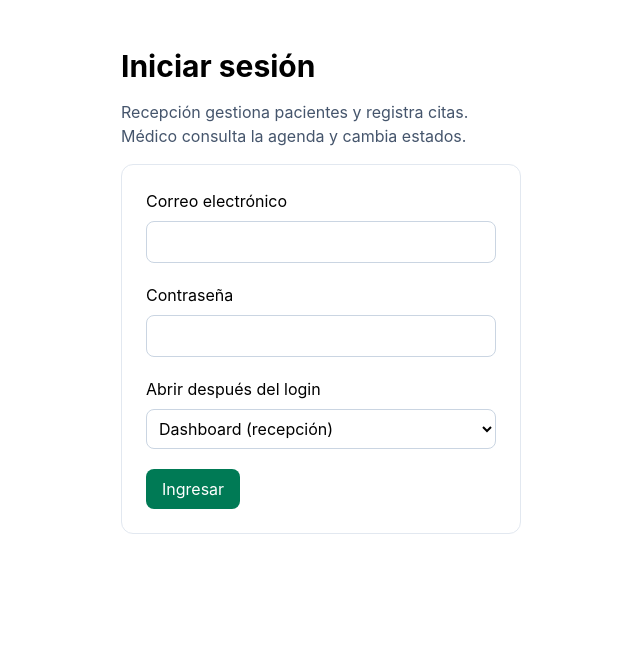
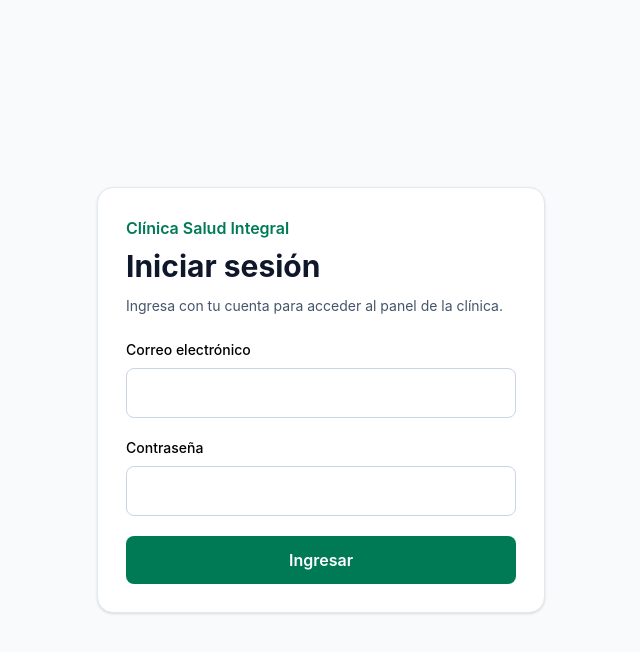
Before and after one commit to dariomartinez2014/clinica-frontend, a React (Vite) app: page /login in a window 1280 px wide. Shown: the top 652 px of the page, without its empty margins (319-959 px from the left). Built offline with nearby package versions, Linux system fonts and the light colour scheme; no server answers.

Commit message:
feat: implement JWT login with persisted auth store

```diff
--- a/package.json
+++ b/package.json
@@ -9,7 +9,8 @@
     "lint": "oxlint",
     "test:stores": "node scripts/test-stores.mjs",
     "preview": "vite preview",
-    "test:reportes": "node scripts/test-reportes.mjs"
+    "test:reportes": "node scripts/test-reportes.mjs",
+    "test:auth": "node scripts/test-auth.mjs"
   },
   "dependencies": {
     "@hookform/resolvers": "^5.9.1",
--- a/src/App.tsx
+++ b/src/App.tsx
@@ -1,4 +1,5 @@
-import PaginaReportes from './pages/PaginaReportes';
+import RutaAutenticada from "./components/RutaAutenticada";
+import PaginaReportes from "./pages/PaginaReportes";
 import PaginaCitas from "./pages/PaginaCitas";
 import PaginaLogin from "./pages/PaginaLogin";
 
@@ -15,6 +16,7 @@ export default function App() {
   return (
     <Routes>
       <Route path="/login" element={<PaginaLogin />} />
+      <Route element={<RutaAutenticada />}>
         <Route element={<Layout />}>
           <Route path="/" element={<PaginaDashboard />} />
           <Route path="/pacientes" element={<PaginaPacientes />} />
@@ -24,6 +26,7 @@ export default function App() {
           <Route path="/citas/nueva" element={<PaginaNuevaCita />} />
           <Route path="*" element={<PaginaNotFound />} />
         </Route>
+      </Route>
     </Routes>
   );
 }
--- /dev/null
+++ b/src/components/RutaAutenticada.tsx
@@ -0,0 +1,12 @@
+import { Navigate, Outlet } from "react-router-dom";
+import { useAuthStore } from "../stores/authStore";
+export default function RutaAutenticada() {
+  const token = useAuthStore((s) => s.token);
+  const usuario = useAuthStore((s) => s.usuario);
+  const isAuthenticated = useAuthStore((s) => s.isAuthenticated);
+  return isAuthenticated && token && usuario ? (
+    <Outlet />
+  ) : (
+    <Navigate to="/login" replace />
+  );
+}
--- a/src/pages/PaginaLogin.tsx
+++ b/src/pages/PaginaLogin.tsx
@@ -1,94 +1,123 @@
+import { useState } from "react";
+import { useForm } from "react-hook-form";
+import { zodResolver } from "@hookform/resolvers/zod";
+import { Navigate, useNavigate } from "react-router-dom";
 import toast from "react-hot-toast";
+import { loginSchema } from "../schemas/loginSchema";
+import type { LoginFormData } from "../schemas/loginSchema";
+import { login } from "../services/auth";
+import { useAuthStore } from "../stores/authStore";
 import { extraerMensajeError } from "../lib/errorHandler";
-import { useState } from "react";
-import type { FormEvent } from "react";
-import { useNavigate } from "react-router-dom";
-import { api } from "../lib/axios";
-
 export default function PaginaLogin() {
   const navigate = useNavigate();
-  const [email, setEmail] = useState("");
-  const [password, setPassword] = useState("");
-  const [destino, setDestino] = useState("/");
-  const [cargando, setCargando] = useState(false);
-  const [error, setError] = useState(false);
-
-  async function iniciarSesion(event: FormEvent<HTMLFormElement>) {
-    event.preventDefault();
-    setCargando(true);
-    setError(false);
+  const setAuth = useAuthStore((s) => s.login);
+  const isAuthenticated = useAuthStore((s) => s.isAuthenticated);
+  const [errorServidor, setErrorServidor] = useState("");
+  const {
+    register,
+    handleSubmit,
+    formState: { errors, isSubmitting },
+  } = useForm<LoginFormData>({
+    resolver: zodResolver(loginSchema),
+    defaultValues: { email: "", password: "" },
+  });
+  async function onSubmit(datos: LoginFormData) {
+    setErrorServidor("");
     try {
-      const { data } = await api.post<{ token: string }>("/auth/login", {
-        email,
-        password,
-      });
-      localStorage.setItem("token", data.token);
-      navigate(destino);
+      const { token, usuario } = await login(datos);
+      setAuth(token, usuario);
+      toast.success("¡Bienvenido!");
+      navigate("/", { replace: true });
     } catch (err: unknown) {
-      setError(true);
-      toast.error(extraerMensajeError(err));
-    } finally {
-      setCargando(false);
+      const mensaje = extraerMensajeError(err);
+      setErrorServidor(mensaje);
+      toast.error(mensaje);
     }
   }
-
+  if (isAuthenticated) return <Navigate to="/" replace />;
   return (
-    <main className="mx-auto max-w-md px-6 py-12">
-      <h1 className="text-3xl font-bold">Iniciar sesión</h1>
-      <p className="my-4 text-slate-600">
-        Recepción gestiona pacientes y registra citas. Médico consulta la agenda
-        y cambia estados.
+    <main className="flex min-h-screen items-center justify-center bg-slate-50 px-5 py-10">
+      <section className="w-full max-w-md rounded-2xl border border-slate-200 bg-white p-7 shadow-sm">
+        <p className="mb-2 font-semibold text-emerald-700">
+          Clínica Salud Integral
+        </p>
+        <h1 className="text-3xl font-bold text-slate-900">Iniciar sesión</h1>
+        <p className="mb-6 mt-3 text-sm text-slate-600">
+          Ingresa con tu cuenta para acceder al panel de la clínica.
         </p>
         <form
-        onSubmit={iniciarSesion}
-        className="space-y-5 rounded-xl border border-slate-200 bg-white p-6"
+          onSubmit={handleSubmit(onSubmit)}
+          noValidate
+          className="space-y-5"
         >
-        <label className="block">
+          <div>
+            <label htmlFor="login-email" className="block text-sm font-medium">
               Correo electrónico
+            </label>
             <input
+              id="login-email"
               type="email"
               autoComplete="username"
-            required
-            value={email}
-            onChange={(event) => setEmail(event.target.value)}
-            className="mt-2 w-full rounded-lg border border-slate-300 p-2"
+              {...register("email")}
+              disabled={isSubmitting}
+              aria-invalid={!!errors.email}
+              aria-describedby={errors.email ? "error-email" : undefined}
+              className="mt-2 w-full rounded-lg border border-slate-300 p-3 focus-visible:outline-emerald-600"
             />
+            {errors.email && (
+              <p
+                id="error-email"
+                role="alert"
+                className="mt-1 text-sm text-red-700"
+              >
+                {errors.email.message}
+              </p>
+            )}
+          </div>
+          <div>
+            <label
+              htmlFor="login-password"
+              className="block text-sm font-medium"
+            >
+              Contraseña
             </label>
-        <label className="block">
-          Contraseña
             <input
+              id="login-password"
               type="password"
               autoComplete="current-password"
-            required
-            value={password}
-            onChange={(event) => setPassword(event.target.value)}
-            className="mt-2 w-full rounded-lg border border-slate-300 p-2"
+              {...register("password")}
+              disabled={isSubmitting}
+              aria-invalid={!!errors.password}
+              aria-describedby={errors.password ? "error-password" : undefined}
+              className="mt-2 w-full rounded-lg border border-slate-300 p-3 focus-visible:outline-emerald-600"
             />
-        </label>
-        <label className="block">
-          Abrir después del login
-          <select
-            aria-label="Abrir después del login"
-            value={destino}
-            onChange={(event) => setDestino(event.target.value)}
-            className="mt-2 w-full rounded-lg border border-slate-300 p-2"
+            {errors.password && (
+              <p
+                id="error-password"
+                role="alert"
+                className="mt-1 text-sm text-red-700"
               >
-            <option value="/">Dashboard (recepción)</option>
-            <option value="/citas">Agenda médica (MEDICO)</option>
-          </select>
-        </label>
-        {error && (
-          <p role="alert" className="text-red-700">
-            No se pudo iniciar sesión. Revisa tus credenciales y la conexión.
+                {errors.password.message}
+              </p>
+            )}
+          </div>
+          {errorServidor && (
+            <p
+              role="alert"
+              className="rounded-lg bg-red-50 p-3 text-sm text-red-800"
+            >
+              {errorServidor}
             </p>
           )}
           <button
-          disabled={cargando}
-          className="rounded-lg bg-emerald-700 px-4 py-2 text-white disabled:opacity-50"
+            type="submit"
+            disabled={isSubmitting}
+            className="w-full rounded-lg bg-emerald-700 px-4 py-3 font-semibold text-white disabled:opacity-60"
           >
-          {cargando ? "Ingresando…" : "Ingresar"}
+            {isSubmitting ? "Ingresando..." : "Ingresar"}
           </button>
         </form>
+      </section>
     </main>
   );
 }
--- /dev/null
+++ b/src/schemas/loginSchema.ts
@@ -0,0 +1,6 @@
+import { z } from "zod";
+export const loginSchema = z.object({
+  email: z.string().trim().email("Ingresa un email válido"),
+  password: z.string().min(6, "La contraseña debe tener al menos 6 caracteres"),
+});
+export type LoginFormData = z.infer<typeof loginSchema>;
--- /dev/null
+++ b/src/services/auth.ts
@@ -0,0 +1,10 @@
+import { api } from "../lib/axios";
+import type { LoginFormData } from "../schemas/loginSchema";
+export interface LoginResponse {
+  token: string;
+  usuario: { id: number; nombre: string; email: string; rol: string };
+}
+export async function login(datos: LoginFormData): Promise<LoginResponse> {
+  const { data } = await api.post<LoginResponse>("/auth/login", datos);
+  return data;
+}
--- /dev/null
+++ b/src/stores/authStore.ts
@@ -0,0 +1,29 @@
+import { create } from "zustand";
+import { persist } from "zustand/middleware";
+import type { LoginResponse } from "../services/auth";
+interface AuthState {
+  token: string | null;
+  usuario: LoginResponse["usuario"] | null;
+  isAuthenticated: boolean;
+  login: (token: string, usuario: LoginResponse["usuario"]) => void;
+  logout: () => void;
+}
+export const useAuthStore = create<AuthState>()(
+  persist(
+    (set) => ({
+      token: null,
+      usuario: null,
+      isAuthenticated: false,
+      login: (token, usuario) => set({ token, usuario, isAuthenticated: true }),
+      logout: () => set({ token: null, usuario: null, isAuthenticated: false }),
+    }),
+    {
+      name: "auth-storage",
+      partialize: ({ token, usuario, isAuthenticated }) => ({
+        token,
+        usuario,
+        isAuthenticated,
+      }),
+    },
+  ),
+);
```
Also changed, not shown: scripts/test-auth.mjs (added, +113 -0 lines), src/components/Layout.tsx (+21 -1 lines), src/lib/axios.ts (+10 -8 lines), 3 other files (tests, documents, lock files or other folders). Lines whose indentation alone changed are shown as unchanged.
